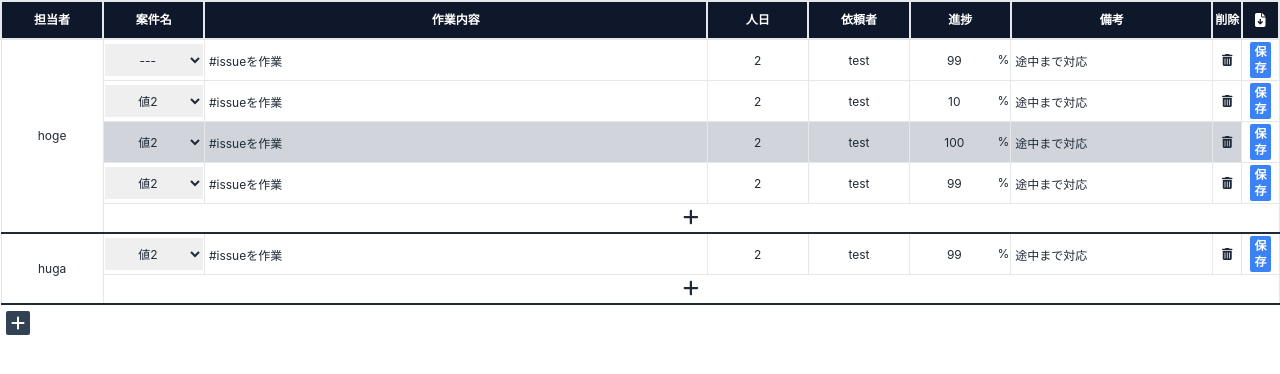
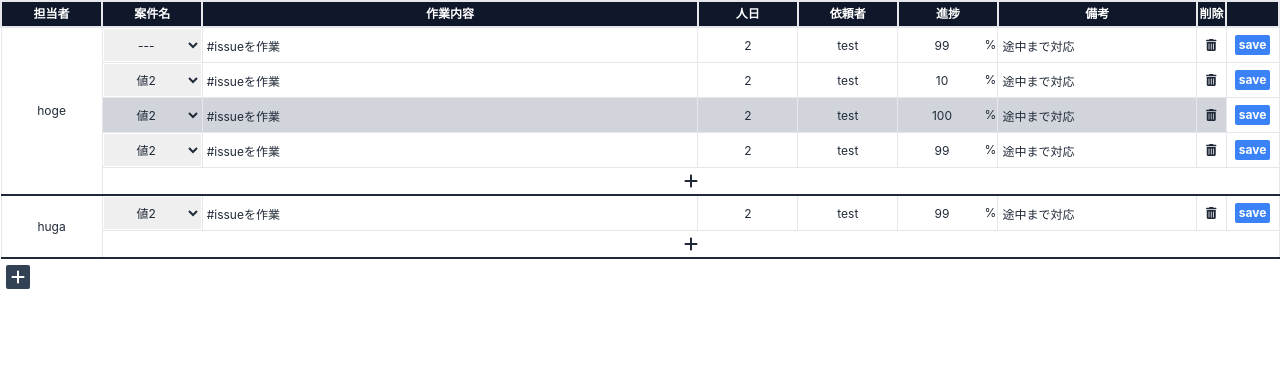
Before and after one commit to Kiyofumi-asada/task-progress-content, a React (Create React App) app in the folder client/: page / in a window 1280 px wide. Shown: the top 374 px of the page. Built offline with nearby package versions, Linux system fonts and the light colour scheme.

Commit message:
cssを調整

```diff
--- a/client/src/presentation/components/modal.tsx
+++ b/client/src/presentation/components/modal.tsx
@@ -43,7 +43,7 @@ const Modal: React.FC<TProps> = ({ setIsModalOpen }) => {
                     <form action="" className="">
                       <div className="mb-6">
                         <input
-                          className="w-full rounded-md border border-gray-300 px-3 py-2 text-sm placeholder-gray-300 focus:border-indigo-300 focus:outline-none focus:ring focus:ring-indigo-100 "
+                          className="w-full rounded-md border border-gray-300 px-3 py-2 text-sm placeholder-gray-300 focus:border-indigo-300 focus:outline-none focus:ring focus:ring-indigo-100"
                           type="text"
                           name="title"
                           id="url"
@@ -59,7 +59,7 @@ const Modal: React.FC<TProps> = ({ setIsModalOpen }) => {
                           type="button"
                           className={
                             isDisabled
-                              ? 'float-right mb-8 ml-4 mt-3 rounded bg-gray-400 px-6 py-3 text-sm font-bold uppercase text-white shadow outline-none  focus:outline-none'
+                              ? 'float-right mb-8 ml-4 mt-3 rounded bg-gray-400 px-6 py-3 text-sm font-bold uppercase text-white shadow outline-none focus:outline-none'
                               : 'float-right mb-8 ml-4 mt-3 rounded bg-blue-500 px-6 py-3 text-sm font-bold uppercase text-white shadow outline-none hover:bg-blue-700 hover:shadow-lg focus:outline-none'
                           }
                           disabled={isDisabled}
--- a/client/src/presentation/components/table-body.tsx
+++ b/client/src/presentation/components/table-body.tsx
@@ -35,8 +35,8 @@ const TableBody: React.FC<TProps> = ({ dataList }) => {
         </tr>
       ))}
       <tr className="border-b-2 border-b-gray-800">
-        <td colSpan={9} className="flex-none border py-0 text-center text-lg hover:bg-gray-100">
-          <div className=" cursor-pointer" onClick={() => handleCreateNewRow(dataList)}>
+        <td colSpan={9} className="flex-none border text-center hover:bg-gray-100">
+          <div className="cursor-pointer" onClick={() => handleCreateNewRow(dataList)}>
             <FontAwesomeIcon icon={faPlus} />
           </div>
         </td>
--- a/client/src/presentation/components/table-header.tsx
+++ b/client/src/presentation/components/table-header.tsx
@@ -12,6 +12,7 @@ type TProps = {
 };
 
 const TableHeader: React.FC<TProps> = ({ headerData, dataList }) => {
+  console.log(dataList);
   //variable
   const pair = headerData.map((header) => Object.values(header) as any);
   const header = fromPairs(pair) as any;
@@ -20,20 +21,20 @@ const TableHeader: React.FC<TProps> = ({ headerData, dataList }) => {
   return (
     <thead className="table-fixed bg-slate-900 text-white">
       <tr>
-        <th className="w-1/12 border-2 border-solid py-2 text-xs">{header.user}</th>
-        <th className="w-1/12 border-2 border-solid py-2 text-xs">{header.projectName}</th>
-        <th className="w-5/12 border-2 border-solid py-2 text-xs">{header.workContents}</th>
-        <th className="w-1/12 border-2 border-solid py-2 text-xs">{header.personDay}</th>
-        <th className="w-1/12 border-2 border-solid py-2 text-xs">{header.requester}</th>
-        <th className="w-1/12 border-2 border-solid py-2 text-xs">{header.progress}</th>
-        <th className="w-3/12 border-2 border-solid py-2 text-xs">{header.note}</th>
-        <th className="border-2 border-solid py-2 text-xs">{header.delete}</th>
-        <th className="w-1/12 border-2 border-solid py-2 text-xs">
+        <th className="w-1/12 border-2 border-solid py-1 text-xs">{header.user}</th>
+        <th className="w-1/12 border-2 border-solid py-1 text-xs">{header.projectName}</th>
+        <th className="w-5/12 border-2 border-solid py-1 text-xs">{header.workContents}</th>
+        <th className="w-1/12 border-2 border-solid py-1 text-xs">{header.personDay}</th>
+        <th className="w-1/12 border-2 border-solid py-1 text-xs">{header.requester}</th>
+        <th className="w-1/12 border-2 border-solid py-1 text-xs">{header.progress}</th>
+        <th className="w-3/12 border-2 border-solid py-1 text-xs">{header.note}</th>
+        <th className="border-2 border-solid py-1 text-xs">{header.delete}</th>
+        <th className="w-1/12 border-2 border-solid py-1 text-xs">
           <div className="cursor-pointer text-sm hover:text-blue-700">
-            {/* TODO:CSV機能を使えるよう修正する */}
+            {/* csv機能追加時に実装
             <CSVLink filename={`task_progress_${today}.csv`} data={dataList} headers={headerData}>
               <FontAwesomeIcon icon={faFileArrowDown} />
-            </CSVLink>
+            </CSVLink> */}
           </div>
         </th>
       </tr>
--- a/client/src/presentation/components/table-row.tsx
+++ b/client/src/presentation/components/table-row.tsx
@@ -61,7 +61,7 @@ const TableRow: React.FC<TProps> = ({ dataList, data, idx }) => {
       {/* 担当者 */}
       {isFirstIdx ? (
         <>
-          <td rowSpan={rowSpanCount} className="flex-none border py-1 text-center text-xs">
+          <td rowSpan={rowSpanCount} className="flex-none border py-0 text-center text-xs">
             {dataList.userName}
           </td>
         </>
@@ -69,7 +69,7 @@ const TableRow: React.FC<TProps> = ({ dataList, data, idx }) => {
       {/* 案件名 */}
       <td
         className={
-          isAchieve(data.progress) ? 'flex-none border bg-gray-300 py-1 text-xs' : 'flex-none border py-1 text-xs'
+          isAchieve(data.progress) ? 'flex-none border bg-gray-300 py-0 text-xs' : 'flex-none border py-0 text-xs'
         }
       >
         <select
@@ -93,8 +93,8 @@ const TableRow: React.FC<TProps> = ({ dataList, data, idx }) => {
       <td
         className={
           isAchieve(data.progress)
-            ? 'flex-none border bg-gray-300 px-1 py-1 text-xs'
-            : 'flex-none border px-1 py-1 text-xs'
+            ? 'flex-none border bg-gray-300 px-1 py-0 text-xs'
+            : 'flex-none border px-1 py-0 text-xs'
         }
       >
         <input
@@ -111,8 +111,8 @@ const TableRow: React.FC<TProps> = ({ dataList, data, idx }) => {
       <td
         className={
           isAchieve(data.progress)
-            ? 'flex-none border bg-gray-300 py-1 text-center text-xs'
-            : 'flex-none border py-1 text-center text-xs'
+            ? 'flex-none border bg-gray-300 py-0 text-center text-xs'
+            : 'flex-none border py-0 text-center text-xs'
         }
       >
         <input
@@ -217,7 +217,7 @@ const TableRow: React.FC<TProps> = ({ dataList, data, idx }) => {
         <td rowSpan={1} className="flex-none border px-2 text-xs">
           <div className="cursor-pointer" onClick={handleSave}>
             <button className="inline-block rounded-sm bg-blue-500 px-1 py-0.5 text-xs font-bold text-white hover:bg-blue-700">
-              保存
+              save
             </button>
           </div>
         </td>
```
